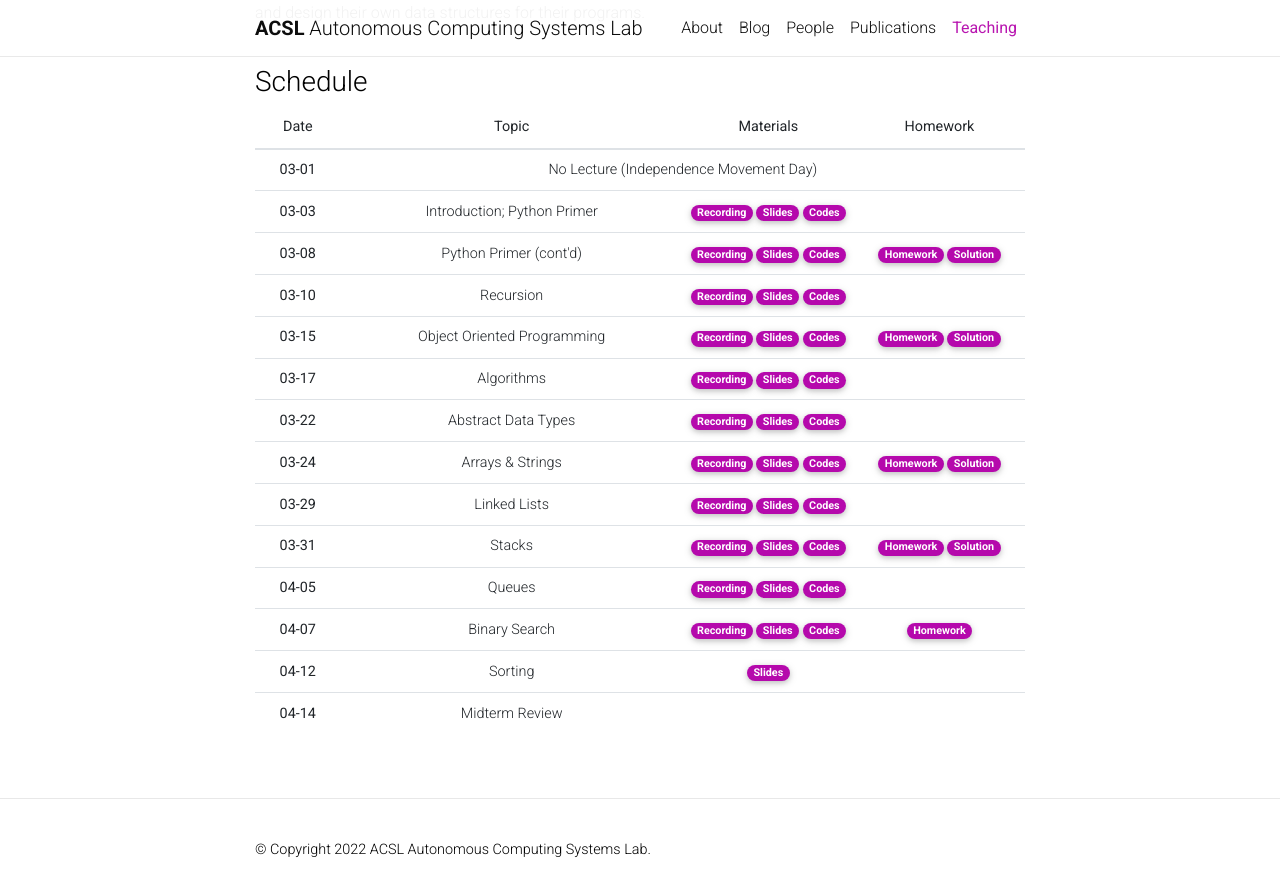
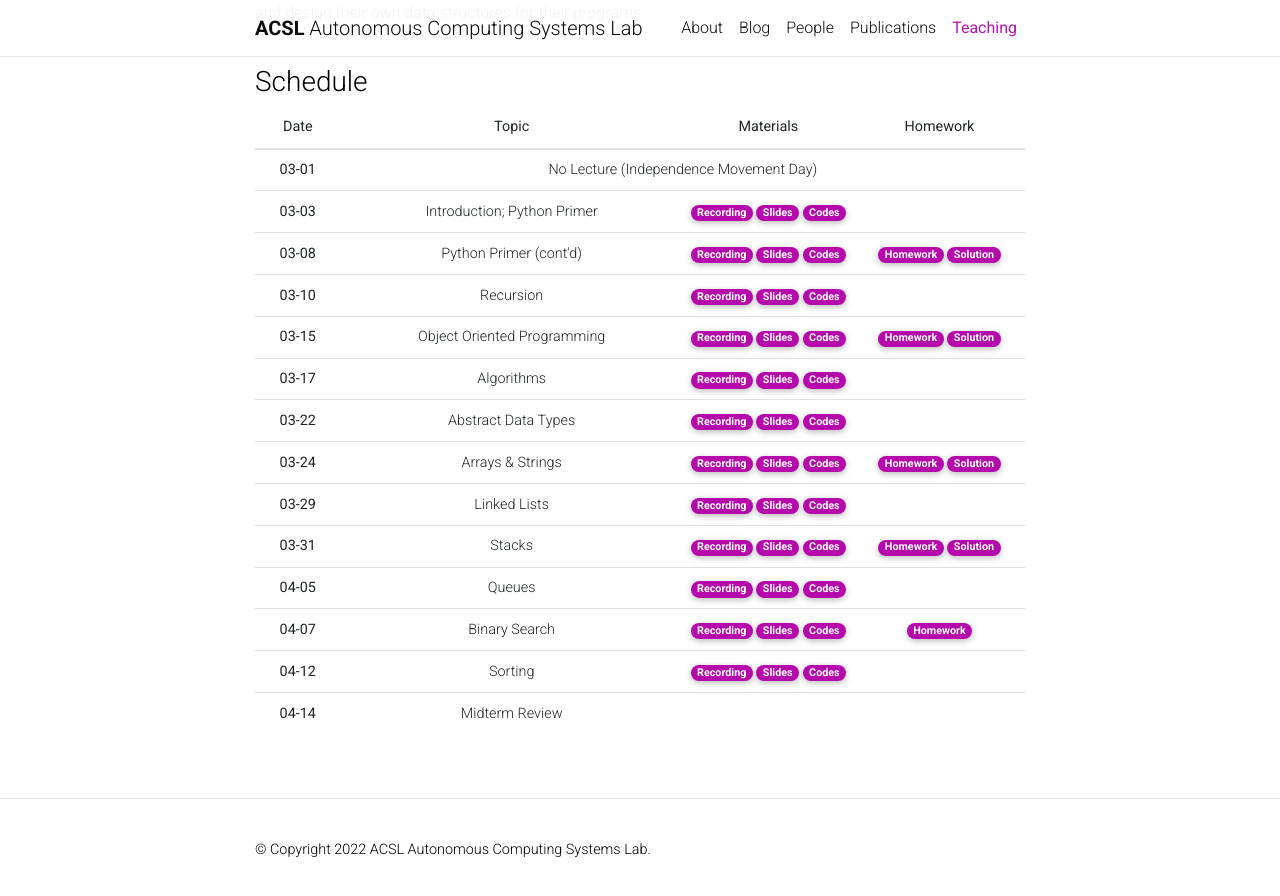
Before and after one commit to Uehwan/Uehwan.github.io, a Jekyll site: the page built from _teaching/datastruct22sp.md, in a window 1280 px wide and 900 px high, scrolled down 773 px. Shown: the top 896 px of the window. Built offline with Jekyll 4.4.1, drawn with Linux system fonts in a browser that asks for light colours; nearby versions of some CDN libraries; comment, search, counter and statistics services are not loaded; a style sheet for code colours, icons or effects is not loaded.

Commit message:
[ds22sp] 22-04-12 post

```diff
--- a/_teaching/datastruct22sp.md
+++ b/_teaching/datastruct22sp.md
@@ -145,9 +145,9 @@
       <th scope="row">04-12</th>
       <td>Sorting</td>
       <td>
-        <!--a href="https://youtu.be/zgdbPrBmg5A" target="_blank" class="badge badge-pill" style="background-color:#B509AC;">Recording</a-->
+        <a href="https://youtu.be/f7hnSFe4qXk" target="_blank" class="badge badge-pill" style="background-color:#B509AC;">Recording</a>
         <a href="https://docs.google.com/presentation/d/1I4nq2zOdjFCtgSxa4E6m4zisBHQlDnJsM0vjvhCbkXw/edit?usp=sharing" target="_blank" class="badge badge-pill" style="background-color:#B509AC;">Slides</a>
-        <!--a href="https://colab.research.google.com/drive/1S9OYcv8v-KU1w1RI_t7fEb78EGjrQ3Aw?usp=sharing" target="_blank" class="badge badge-pill" style="background-color:#B509AC;">Codes</a-->
+        <a href="https://colab.research.google.com/drive/1L4rXXUkTjdIWM413T_FMfNcnSsw7b2EA?usp=sharing" target="_blank" class="badge badge-pill" style="background-color:#B509AC;">Codes</a>
       </td>
       <td>
         <!--a href="https://colab.research.google.com/drive/1gRNMsgBKA2hXzE6bEDwtpcdjbgxCc6t1?usp=sharing" target="_blank" class="badge badge-pill" style="background-color:#B509AC;">Homework</a-->
```
